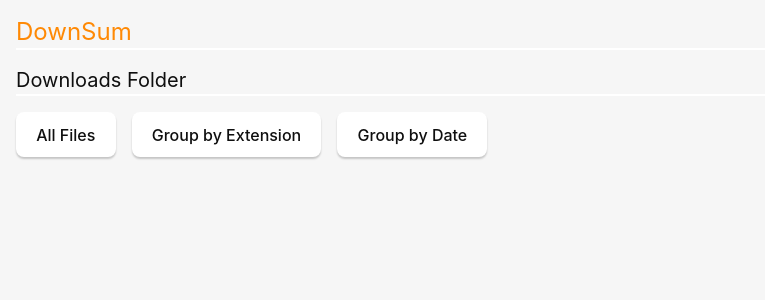
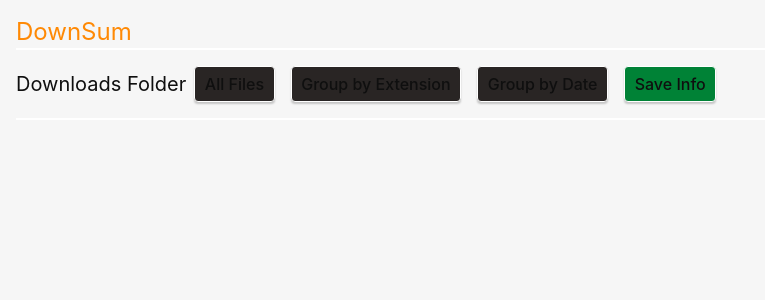
Before and after one commit to remysedlak/downsum, a React (Vite) app: page / in a window 1280 px wide. Shown: the top 300 px of the page, without its empty margins (0-765 px from the left). Built offline with nearby package versions, Linux system fonts and the light colour scheme.

Commit message:
code readibility fixes

```diff
--- a/src/App.css
+++ b/src/App.css
@@ -64,14 +64,10 @@ h1 {
 */
 input,
 button {
-  border-radius: 8px;
-  border: 1px solid transparent;
-  padding: 0.6em 1.2em;
+  padding: 0.3em 0.6em;
   font-size: 1em;
   font-weight: 500;
   font-family: inherit;
-  color: #0f0f0f;
-  background-color: #ffffff;
   transition: border-color 0.25s;
   box-shadow: 0 2px 2px rgba(0, 0, 0, 0.2);
 }
@@ -89,9 +85,7 @@ button:active {
 }
 
 input,
-button {
-  outline: none;
-}
+
 
 #greet-input {
   margin-right: 5px;
@@ -107,12 +101,5 @@ button {
     color: #24c8db;
   }
 
-  input,
-  button {
-    color: #ffffff;
-    background-color: #0f0f0f98;
-  }
-  button:active {
-    background-color: #0f0f0f69;
-  }
+
 }
--- a/src/App.tsx
+++ b/src/App.tsx
@@ -1,10 +1,7 @@
 import { useEffect, useState } from "react";
 import { invoke } from "@tauri-apps/api/core";
 import "./App.css";
-import { RiDeleteBin6Line } from "react-icons/ri";
-import { RiFolder2Line } from "react-icons/ri";
-import { openPath } from '@tauri-apps/plugin-opener';
-import { MdOutlineFileOpen } from "react-icons/md";
+import FileIcons from "./comps/FileIcons";
 
 type FileInfo = {
   name: string;
@@ -58,37 +55,60 @@ function App() {
 
   return (
     <div style={{ padding: "1rem" }}>
-      <h1 className="text-orange-400 mb-4 text-2xl border-b-2 border-white text-left">DownSum</h1>
-      <h2 className="mb-4 text-xl border-b-2 border-white text-left">Downloads Folder</h2>
-
+      {/*Title */}
+      <h1 className="text-orange-400 mb-4 text-2xl border-b-2 border-white text-left">
+        DownSum
+      </h1>
+      {/*Util Bar */}
+      <div className="flex flex-row items-center gap-2 mb-4 border-b-2 border-white">
+        <h2 className="mb-4 text-xl  text-left">Downloads Folder</h2>
         <div className="flex gap-4 mb-4">
-        <button onClick={loadAll} className="bg-gray-700 px-3 py-1 rounded">
+          <button
+            onClick={loadAll}
+            className="bg-stone-800 px-3 py-1 rounded border-1 border-white"
+          >
             All Files
           </button>
-        <button onClick={loadGroupedByExtension} className="bg-blue-700 px-3 py-1 rounded">
+          <button
+            onClick={loadGroupedByExtension}
+            className=" px-3 py-1 rounded bg-stone-800 border-1 border-white"
+          >
             Group by Extension
           </button>
-        <button onClick={loadGroupedByDate} className="bg-green-700 px-3 py-1 rounded">
+          <button
+            onClick={loadGroupedByDate}
+            className="bg-stone-800 px-3 py-1 rounded border-1 border-white"
+          >
             Group by Date
           </button>
-
+          <button
+            onClick={loadGroupedByDate}
+            className="bg-green-700 px-3 py-1 rounded border-1 border-white"
+          >
+            Save Info
+          </button>
+        </div>
       </div>
 
+      {/* File List */}
       {view === "all" && (
         <ul>
           {files.map((file) => (
+            <div>
               <li
                 key={file.path}
-              className="bg-orange-900 my-2 p-2 rounded-xl border-1 border-white"
+                className="my-3 p-2 bg-stone-800 text-white border-1 relative"
               >
-
+                <div className="flex flex-row">
                   {file.name} — {(file.size / 1024).toFixed(2)} KB
-              <RiDeleteBin6Line></RiDeleteBin6Line>
+                  <FileIcons path={file.path} />
+                </div>
               </li>
+            </div>
           ))}
         </ul>
       )}
-
+      {/* Grouped by Extension or Date */}
       {(view === "extension" || view === "date") && groups && (
         <div className="space-y-4">
           {groups.map((group) => (
@@ -96,25 +116,10 @@ function App() {
               <h2 className="text-xl font-bold mb-2">{group.key}</h2>
               <ul>
                 {group.files.map((file) => (
-
-                  <li
-                    key={file.path}
-                    className="my-3 p-2  border-1 "
-                  >
-
+                  <li key={file.path} className="my-3 p-2  border-1 ">
                     <div className="flex flex-row">
-
                       {file.name} — {(file.size / 1024).toFixed(2)} KB
-                    <RiDeleteBin6Line className="hover:text-red-500 hover:cursor-pointer  w-5 h-5 rounded-full absolute right-8"></RiDeleteBin6Line>
-                    <MdOutlineFileOpen  className="hover:text-blue-500 hover:cursor-pointer  w-5 h-5 rounded-full absolute right-16"
-  onClick={() => {
-    console.log("Trying to open:", file.path);
-    openPath(file.path)
-      .then(() => console.log("Opened:", file.path))
-      .catch((err) => console.error("Failed to open:", err));
-  }}
->
- </MdOutlineFileOpen >
+                      <FileIcons path={file.path} />
                     </div>
                   </li>
                 ))}
--- /dev/null
+++ b/src/comps/FileIcons.tsx
@@ -0,0 +1,38 @@
+import { RiDeleteBin6Line } from "react-icons/ri";
+import { RiFolder2Line } from "react-icons/ri";
+import { MdOutlineFileOpen } from "react-icons/md";
+import { invoke } from "@tauri-apps/api/core";
+import { openPath } from "@tauri-apps/plugin-opener";
+
+const showInExplorer = async (filePath: string) => {
+  try {
+    await invoke("show_in_folder", { path: filePath });
+  } catch (error) {
+    console.error("Failed to show in explorer:", error);
+  }
+};
+
+const FileIcons = ({ path }: { path: string }) => {
+    return (
+        <div>
+            <RiDeleteBin6Line className="hover:text-red-500 hover:cursor-pointer w-5 h-5 rounded-full absolute right-8"></RiDeleteBin6Line>
+            <MdOutlineFileOpen
+                className="hover:text-blue-500 hover:cursor-pointer w-5 h-5 rounded-full absolute right-16"
+                onClick={() => {
+                    console.log("Trying to open:", path);
+                    openPath(path)
+                        .then(() => console.log("Opened:", path))
+                        .catch((err) =>
+                            console.error("Failed to open:", err)
+                        );
+                }}
+            />
+            <RiFolder2Line
+                className="hover:text-green-500 hover:cursor-pointer w-5 h-5 rounded-full absolute right-24"
+                onClick={() => showInExplorer(path)}
+            />
+        </div>
+    );
+};
+
+export default FileIcons;
```
Also changed, not shown: 1 other file (tests, documents, lock files or other folders). Lines whose indentation alone changed are shown as unchanged.
